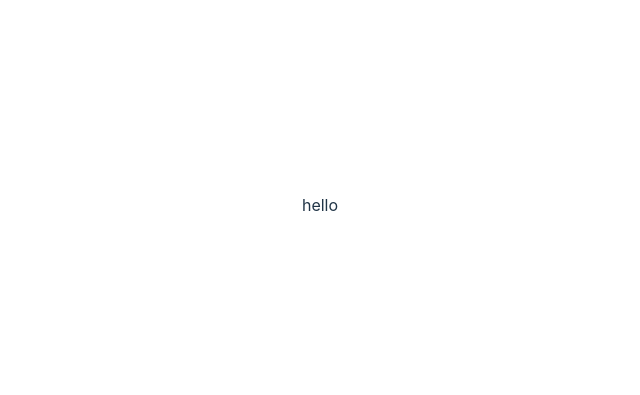
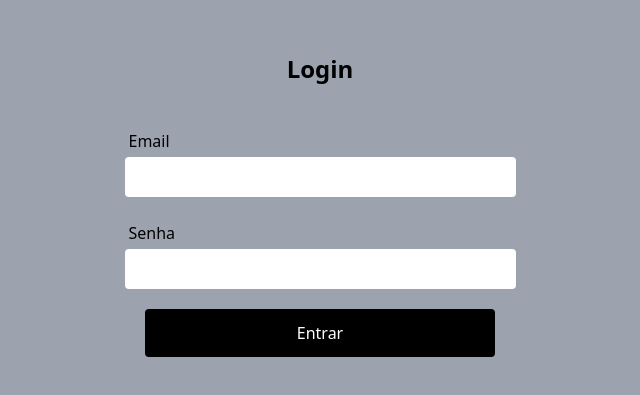
Before and after one commit to jmininel/Login_Authentication, a React (Vite) app: page / in a window 1280 px wide. Shown: the part 195-590 px from the top of the page, without its empty margins (320-960 px from the left). Built offline with nearby package versions, Linux system fonts and the light colour scheme.

Commit message:
styled Login tailwind

```diff
--- a/package.json
+++ b/package.json
@@ -16,6 +16,9 @@
     "@types/react": "^18.0.17",
     "@types/react-dom": "^18.0.6",
     "@vitejs/plugin-react": "^2.1.0",
+    "autoprefixer": "^10.4.12",
+    "postcss": "^8.4.16",
+    "tailwindcss": "^3.1.8",
     "vite": "^3.1.0"
   }
 }
--- /dev/null
+++ b/postcss.config.cjs
@@ -0,0 +1,6 @@
+module.exports = {
+  plugins: {
+    tailwindcss: {},
+    autoprefixer: {},
+  },
+}
--- a/src/App.css
+++ /dev/null
@@ -1,41 +0,0 @@
-#root {
-  max-width: 1280px;
-  margin: 0 auto;
-  padding: 2rem;
-  text-align: center;
-}
-
-.logo {
-  height: 6em;
-  padding: 1.5em;
-  will-change: filter;
-}
-.logo:hover {
-  filter: drop-shadow(0 0 2em #646cffaa);
-}
-.logo.react:hover {
-  filter: drop-shadow(0 0 2em #61dafbaa);
-}
-
-@keyframes logo-spin {
-  from {
-    transform: rotate(0deg);
-  }
-  to {
-    transform: rotate(360deg);
-  }
-}
-
-@media (prefers-reduced-motion: no-preference) {
-  a:nth-of-type(2) .logo {
-    animation: logo-spin infinite 20s linear;
-  }
-}
-
-.card {
-  padding: 2em;
-}
-
-.read-the-docs {
-  color: #888;
-}
--- a/src/App.jsx
+++ b/src/App.jsx
@@ -1,11 +1,14 @@
-import './App.css'
+import { HomePage } from "./pages/HomePage";
+import { LoginPage } from "./pages/LoginPages";
+
+import './styles/main.css';
 
 function App() {
 
 
   return (
-    <div className="App">
-     hello
+    <div>
+     <LoginPage />
     </div>
   )
 }
--- a/src/index.css
+++ /dev/null
@@ -1,70 +0,0 @@
-:root {
-  font-family: Inter, Avenir, Helvetica, Arial, sans-serif;
-  font-size: 16px;
-  line-height: 24px;
-  font-weight: 400;
-
-  color-scheme: light dark;
-  color: rgba(255, 255, 255, 0.87);
-  background-color: #242424;
-
-  font-synthesis: none;
-  text-rendering: optimizeLegibility;
-  -webkit-font-smoothing: antialiased;
-  -moz-osx-font-smoothing: grayscale;
-  -webkit-text-size-adjust: 100%;
-}
-
-a {
-  font-weight: 500;
-  color: #646cff;
-  text-decoration: inherit;
-}
-a:hover {
-  color: #535bf2;
-}
-
-body {
-  margin: 0;
-  display: flex;
-  place-items: center;
-  min-width: 320px;
-  min-height: 100vh;
-}
-
-h1 {
-  font-size: 3.2em;
-  line-height: 1.1;
-}
-
-button {
-  border-radius: 8px;
-  border: 1px solid transparent;
-  padding: 0.6em 1.2em;
-  font-size: 1em;
-  font-weight: 500;
-  font-family: inherit;
-  background-color: #1a1a1a;
-  cursor: pointer;
-  transition: border-color 0.25s;
-}
-button:hover {
-  border-color: #646cff;
-}
-button:focus,
-button:focus-visible {
-  outline: 4px auto -webkit-focus-ring-color;
-}
-
-@media (prefers-color-scheme: light) {
-  :root {
-    color: #213547;
-    background-color: #ffffff;
-  }
-  a:hover {
-    color: #747bff;
-  }
-  button {
-    background-color: #f9f9f9;
-  }
-}
--- a/src/main.jsx
+++ b/src/main.jsx
@@ -1,7 +1,7 @@
 import React from 'react'
 import ReactDOM from 'react-dom/client'
 import App from './App'
-import './index.css'
+
 
 ReactDOM.createRoot(document.getElementById('root')).render(
   <React.StrictMode>
--- /dev/null
+++ b/src/pages/HomePage/index.jsx
@@ -0,0 +1,7 @@
+export const HomePage = () => {
+    return (
+        <div>
+            HomePage
+        </div>
+    )
+}
--- /dev/null
+++ b/src/pages/LoginPages/index.jsx
@@ -0,0 +1,23 @@
+export const LoginPage = () => {
+    return (
+        < >
+            <div className="bg-gray-400 flex flex-col justify-center items-center p-0 px-2 min-h-screen"  id="login">
+               <h1 className="font-black mb-10 text-2xl" >Login</h1>
+               <form  className="flex flex-col justify-center items-center">
+                <div className="mb-5" >
+                    <label className="block m-1"  htmlFor="email">Email</label>
+                    <input className="py-2 px-20 rounded" type="email" name="email" id="" />
+                </div>
+
+                <div className="mb-5" >
+                    <label className="block m-1"  htmlFor="password">Senha</label>
+                    <input className="py-2 px-20 rounded" type="password" name="password" id="password" />
+                </div>
+                <div >
+                    <button className="bg-black text-white py-3 px-[152px]  rounded" type="submit">Entrar</button>
+                </div>
+               </form>
+            </div>
+        </>
+    )
+}
--- /dev/null
+++ b/src/styles/main.css
@@ -0,0 +1,3 @@
+@tailwind base;
+@tailwind components;
+@tailwind utilities;
--- /dev/null
+++ b/tailwind.config.cjs
@@ -0,0 +1,10 @@
+/** @type {import('tailwindcss').Config} */
+module.exports = {
+  content:  [
+    "./src/**/*.jsx"
+  ],
+  theme: {
+    extend: {},
+  },
+  plugins: [],
+}
```
Also changed, not shown: 2 other files (tests, documents, lock files or other folders).
